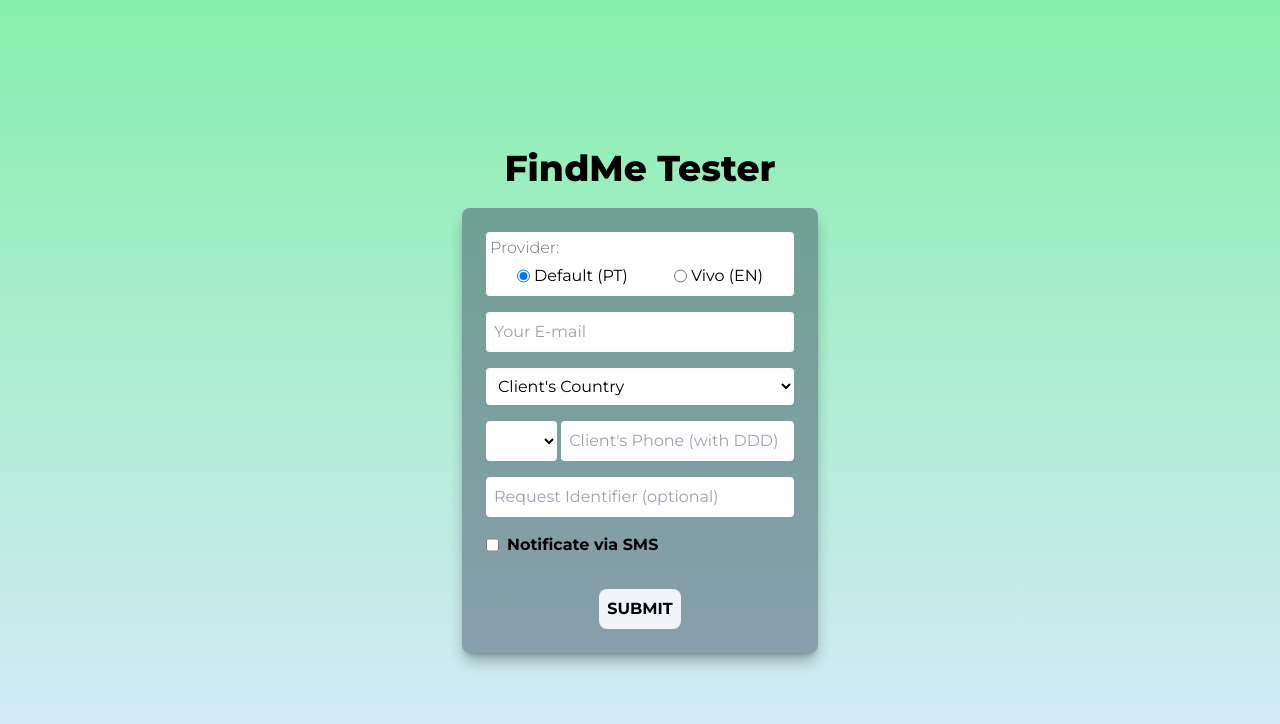
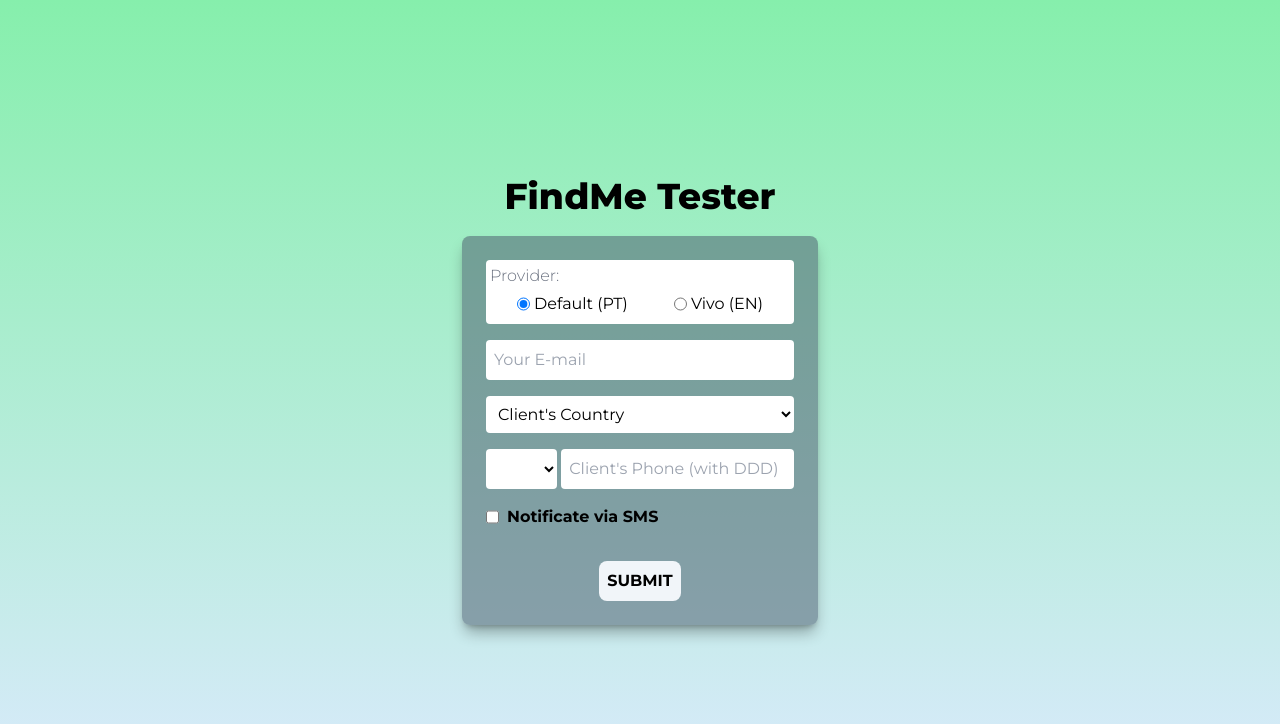
Before and after one commit to lucaspaulii/findme-tester, a Vue app: page / in a window 1280 px wide. Shown: the top 724 px of the page. Built offline with nearby package versions, Linux system fonts and the light colour scheme.

Commit message:
fix: removing request identifier

```diff
--- a/src/App.vue
+++ b/src/App.vue
@@ -132,13 +132,6 @@
           class="p-2 w-full rounded bg-white"
         />
       </div>
-      <input
-        type="text"
-        name="requestIdentifier"
-        v-model="reqObject.requestIdentifier"
-        class="p-2 w-full rounded"
-        placeholder="Request Identifier (optional)"
-      />
       <div class="flex gap-2 w-full">
         <input
           type="checkbox"
```
